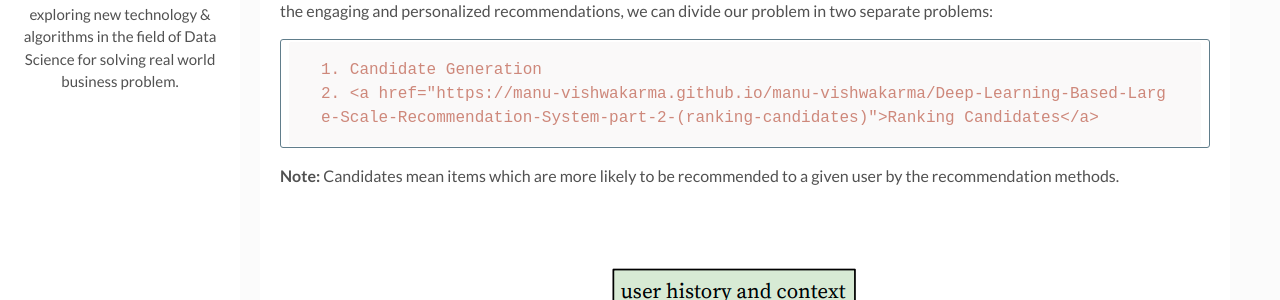
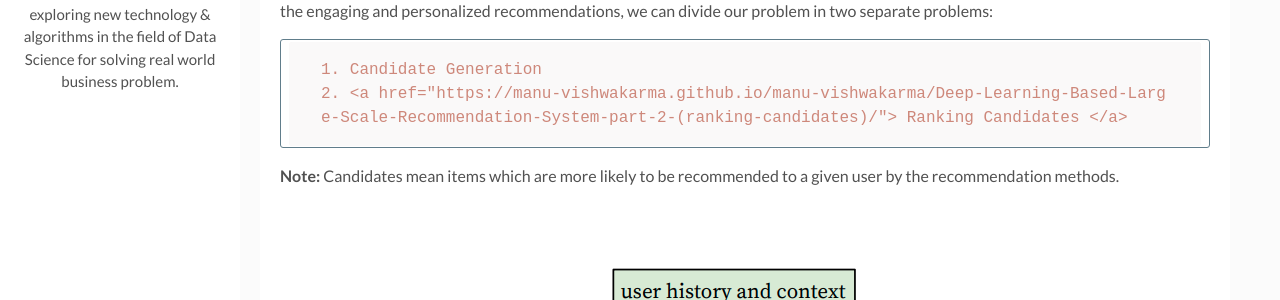
Before and after one commit to manu-vishwakarma/manu-vishwakarma, a Jekyll site: the page built from _posts/2020-12-15-Deep Learning Based Large Scale Recommendation System part 1 (candidate generation).markdown, in a window 1280 px wide and 900 px high, scrolled down 900 px. Shown: the part 199-499 px from the top of the window. Built offline with Jekyll 4.4.1, drawn with Linux system fonts in a browser that asks for light colours; comment, search, counter and statistics services are not loaded.

Commit message:
Update 2020-12-15-Deep Learning Based Large Scale Recommendation System part 1 (candidate generation).markdown

```diff
--- a/_posts/2020-12-15-Deep Learning Based Large Scale Recommendation System part 1 (candidate generation).markdown
+++ b/_posts/2020-12-15-Deep Learning Based Large Scale Recommendation System part 1 (candidate generation).markdown
@@ -26,7 +26,7 @@
 Noise could be in any form e.g., unstructured metadata, user's external historical behavior that are hard to detect. In-order to generate the engaging and personalized recommendations, we can divide our problem in two separate problems:
 
     1. Candidate Generation
-    2. <a href="https://manu-vishwakarma.github.io/manu-vishwakarma/Deep-Learning-Based-Large-Scale-Recommendation-System-part-2-(ranking-candidates)">Ranking Candidates</a>
+    2. <a href="https://manu-vishwakarma.github.io/manu-vishwakarma/Deep-Learning-Based-Large-Scale-Recommendation-System-part-2-(ranking-candidates)/"> Ranking Candidates </a>
 
 **Note:** Candidates mean items which are more likely to be recommended to a given user by the recommendation methods.
 
```
